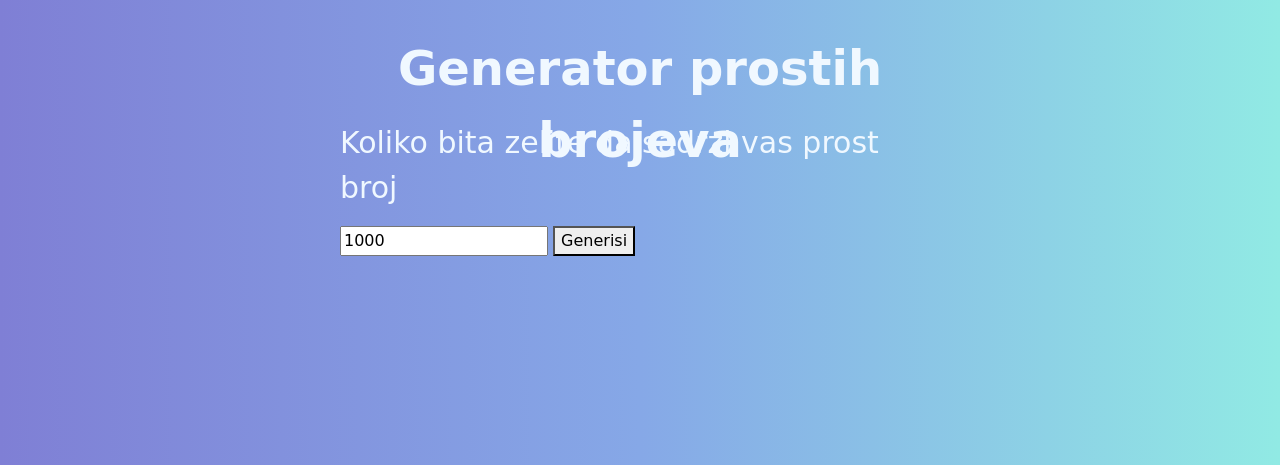
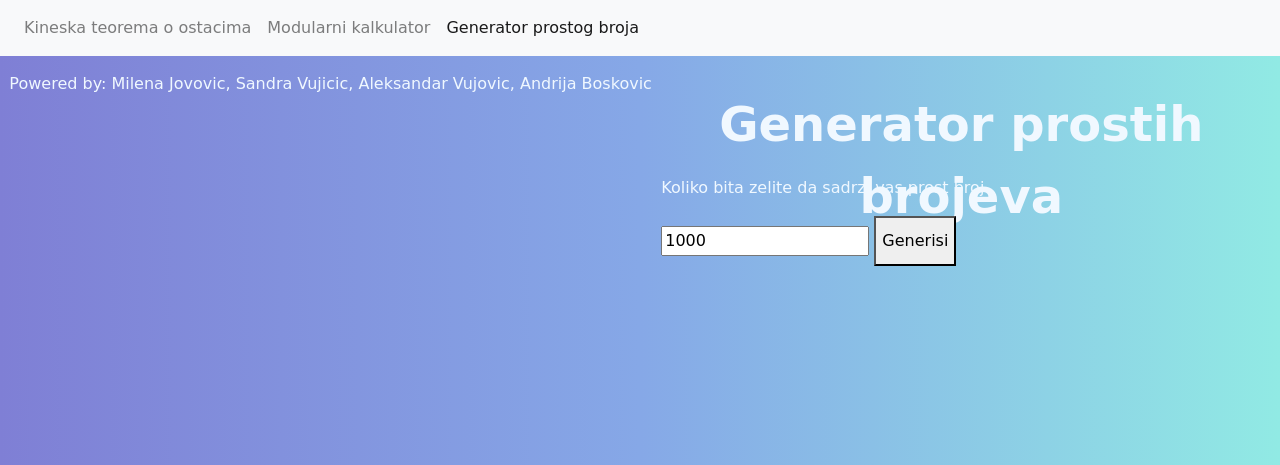
Before and after one commit to nnMan1/chinese-reminder-theorem, a Flask app: page /prime-number-generator in a window 1280 px wide. Shown: the top 465 px of the page. Run offline with Flask 2, Linux system fonts and the light colour scheme; some libraries are stand-ins or nearby versions; some web fonts are replaced.

Commit message:
Changes css for miler rabin

```diff
--- a/static/css/milerRabin.css
+++ b/static/css/milerRabin.css
@@ -25,43 +25,14 @@ body {
     margin-top: 2rem;
 }
 
-#equations {
-    grid-row-start: 2;
-    grid-column-start: 2;
-    padding-top: 120px;
-}
-
-li {
-    display: grid;
-    grid-template-columns: 50px 120px 60px 120px 5px 15px;
-    grid-gap: 15px;
-}
-
-li input {
-    height: 35px;
-    width: 120px;
-    text-align: center;
-    text-justify: center;
-}
-
-p {
-    font-size: 30px;
-}
-
-#add-equation {
-
-    grid-row-start: 3;
+#gendug {
+    height: 50px;
+    grid-row-start: 4;
     grid-column-start: 2;
 }
 
-#calculate {
-    grid-row-start: 4;
+.alert {
+    visibility: hidden;
+    grid-row-start: 5;
     grid-column-start: 2;
-    margin-top: 15px;
 }
-
-.removeEquation {
-    height: 30px;
-    text-align: center;
-    text-justify: center;
-}
--- a/static/js/milerRabin.js
+++ b/static/js/milerRabin.js
@@ -11,7 +11,7 @@ function generate() {
     })
     .then(
         function success(response) {
-            alert(response)
+            alert(response.p);
         },
 
         function error(data, status) {
--- a/templates/chinese.html
+++ b/templates/chinese.html
@@ -19,6 +19,7 @@
         <button class="navbar-toggler" type="button" data-toggle="collapse" data-target="#navbarNavAltMarkup" aria-controls="navbarNavAltMarkup" aria-expanded="false" aria-label="Toggle navigation">
             <span class="navbar-toggler-icon"></span>
         </button>
+
         <div class="collapse navbar-collapse" id="navbarNavAltMarkup">
             <div class="navbar-nav">
             <a class="nav-item nav-link active" href="#">Kineska teorema o ostacima<span class="sr-only">(current)</span></a>
@@ -58,7 +59,7 @@
 
         <!-- Copyright -->
         <div class="footer-copyright text-center py-3">
-            Powered by: Mićka, Sandra, Aleksandar
+            Powered by: Milena Jovovic, Sandra Vujicic, Aleksandar Vujovic, Andrija Boskovic
         </div>
         <!-- Copyright -->
 
--- a/templates/milerRabin.html
+++ b/templates/milerRabin.html
@@ -2,7 +2,7 @@
 <html lang="en">
 <head>
     <meta charset="UTF-8">
-    <title>Vigenère cipher</title>
+    <title>Miler-Rabin</title>
     <link rel="stylesheet" href="https://stackpath.bootstrapcdn.com/bootstrap/4.3.1/css/bootstrap.min.css" integrity="sha384-ggOyR0iXCbMQv3Xipma34MD+dH/1fQ784/j6cY/iJTQUOhcWr7x9JvoRxT2MZw1T" crossorigin="anonymous">
     <link rel="icon" type="image/png" href="http://example.com/myicon.png">
     <script src="https://ajax.googleapis.com/ajax/libs/jquery/3.4.1/jquery.min.js"></script>
@@ -11,14 +11,39 @@
     <script src="{{ url_for('static', filename='js/milerRabin.js') }}" defer></script>
   </head>
 <body>
+    <nav class="navbar navbar-expand-lg navbar-light bg-light">
+        <button class="navbar-toggler" type="button" data-toggle="collapse" data-target="#navbarNavAltMarkup" aria-controls="navbarNavAltMarkup" aria-expanded="false" aria-label="Toggle navigation">
+            <span class="navbar-toggler-icon"></span>
+        </button>
+
+        <div class="collapse navbar-collapse" id="navbarNavAltMarkup">
+            <div class="navbar-nav">
+            <a class="nav-item nav-link" href="#">Kineska teorema o ostacima<span class="sr-only">(current)</span></a>
+            <a class="nav-item nav-link" href="#">Modularni kalkulator</a>
+            <a class="nav-item nav-link active" href="#">Generator prostog broja</a>
+            </div>
+        </div>
+    </nav>
+
     <div id='main-grid-container'>
         <div id="header">Generator prostih brojeva</div>
 
         <div id = 'input-data'>
             <p>Koliko bita zelite da sadrzi vas prost broj</p>
             <input id = 'number-of-digits' type="number" value = 1000>
-            <button onclick="generate()">Generisi</button>
+            <button id='gendug' onclick="generate()">Generisi</button>
         </div>
 
+
+
+        <footer class="page-footer font-small blue">
+
+            <!-- Copyright -->
+            <div class="footer-copyright text-center py-3">
+                Powered by: Milena Jovovic, Sandra Vujicic, Aleksandar Vujovic, Andrija Boskovic
+            </div>
+            <!-- Copyright -->
+
+        </footer>
     </body>
 </html>
```
